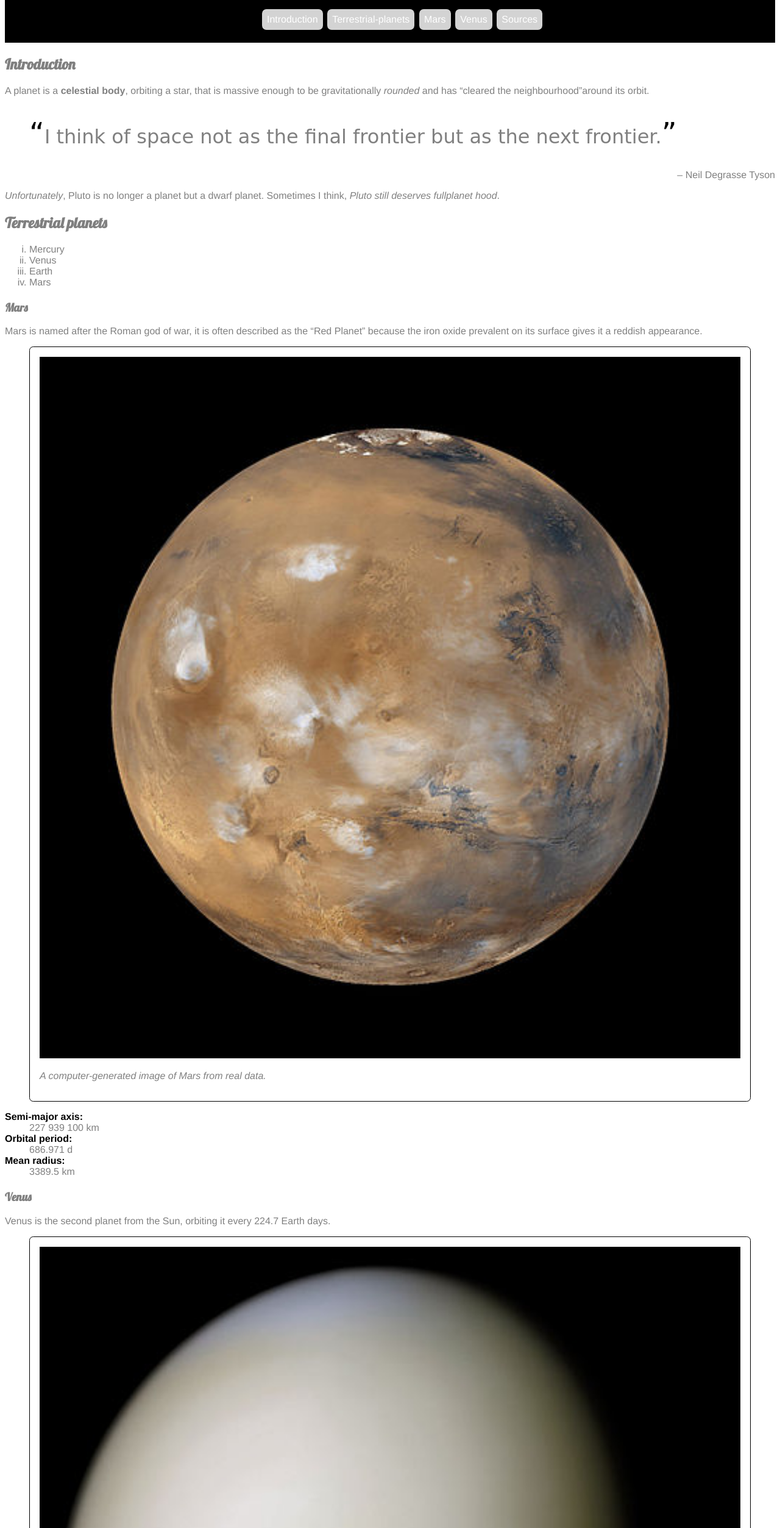
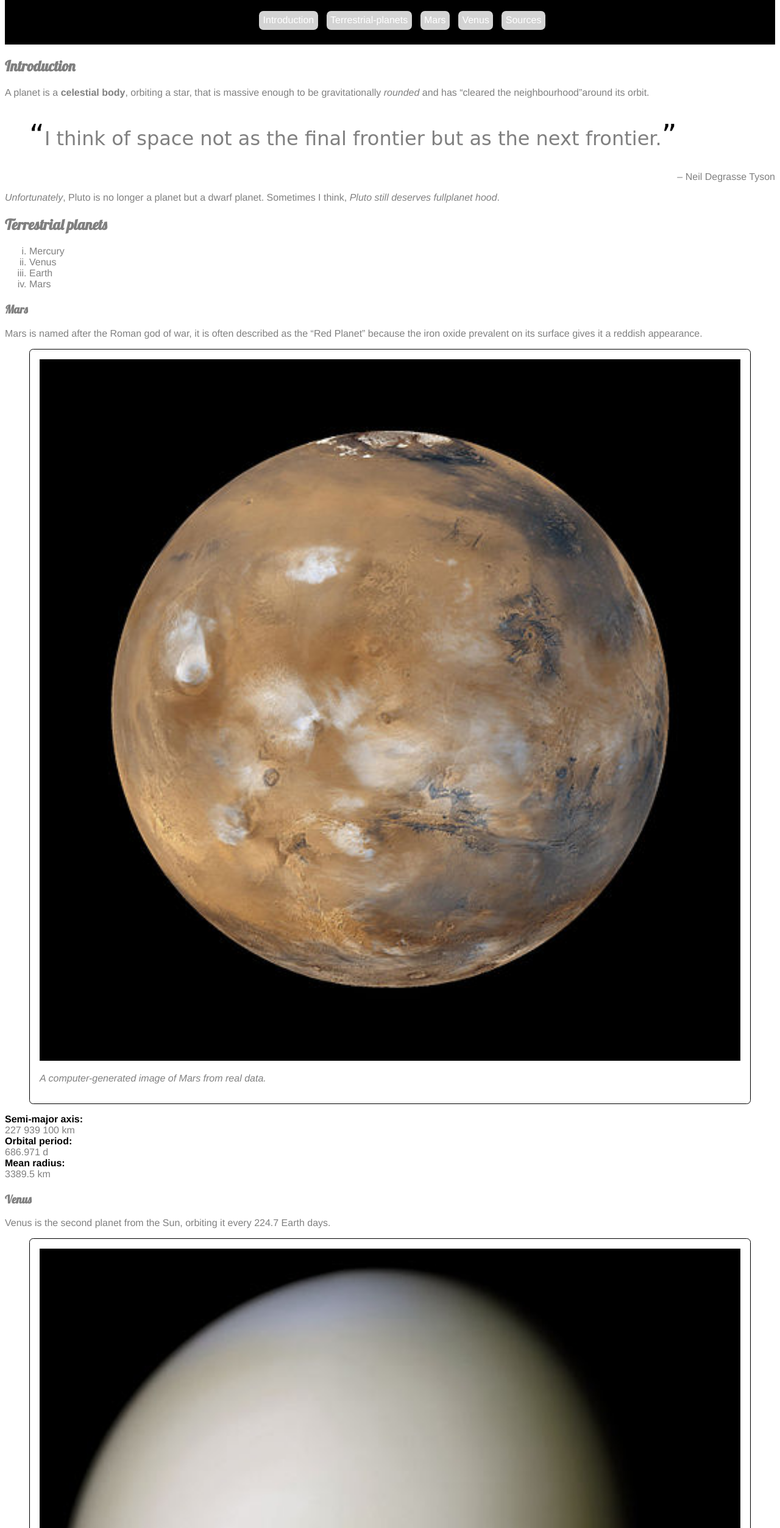
Before and after one commit to B2G7M/assignment4-boxes-and-border, a plain HTML site: page index.html in a window 1280 px wide. Shown: the part 55-2560 px from the top of the page at 61% size. Drawn offline with Linux system fonts and the light colour scheme.

Commit message:
Finishing touches
added margin 0; for <dd>

```diff
--- a/css/main.css
+++ b/css/main.css
@@ -60,6 +60,9 @@ dt{
 	font-weight: bold;
 	color: black;
 }
+dd{
+	margin: 0;
+}
 ol{
 	list-style: circle;
 }
@@ -81,7 +84,7 @@ span{
 }
 
 nav li {
-	display: inline;
+	display: inline-block;
 }
 
 nav ul{
@@ -89,19 +92,19 @@ nav ul{
 }
 
 nav a {
-	text-align: center;
+
 	display: inline-block;
-	padding: 0.5em;
+	padding: 0.4em;
 	color: white;
 	text-decoration: none;
-	margin: .1em;
+	margin: .3em;
 	border-radius: .45em;
 	background-color: lightgrey;
 }
 
 footer {
 		background-color: black;
-		padding: 1em;
+		padding: 1em 3em 3em;
 }
 
 footer h2{
@@ -112,7 +115,6 @@ footer h2{
 footer ol{
 	margin: 0;
 	padding: 0 1rem;
-	text-decoration: none;
 }
 
 figure {
```
